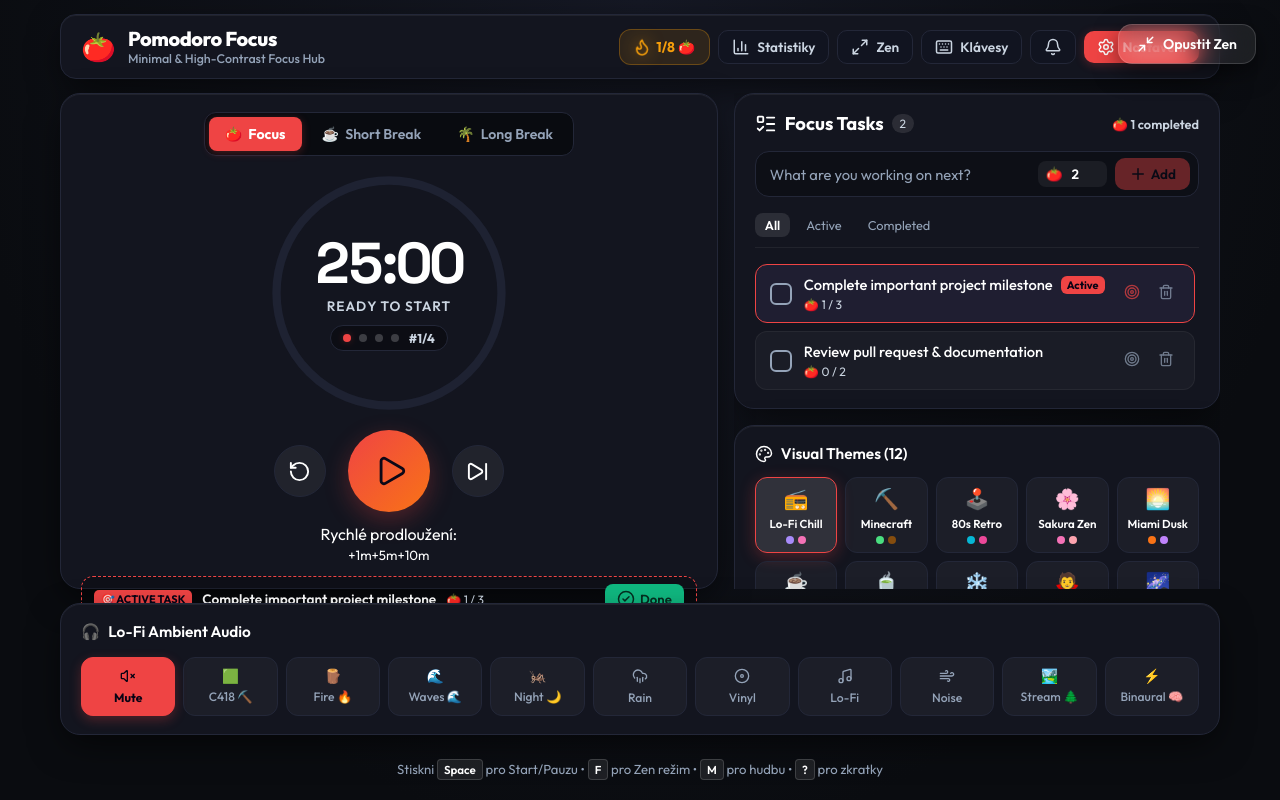
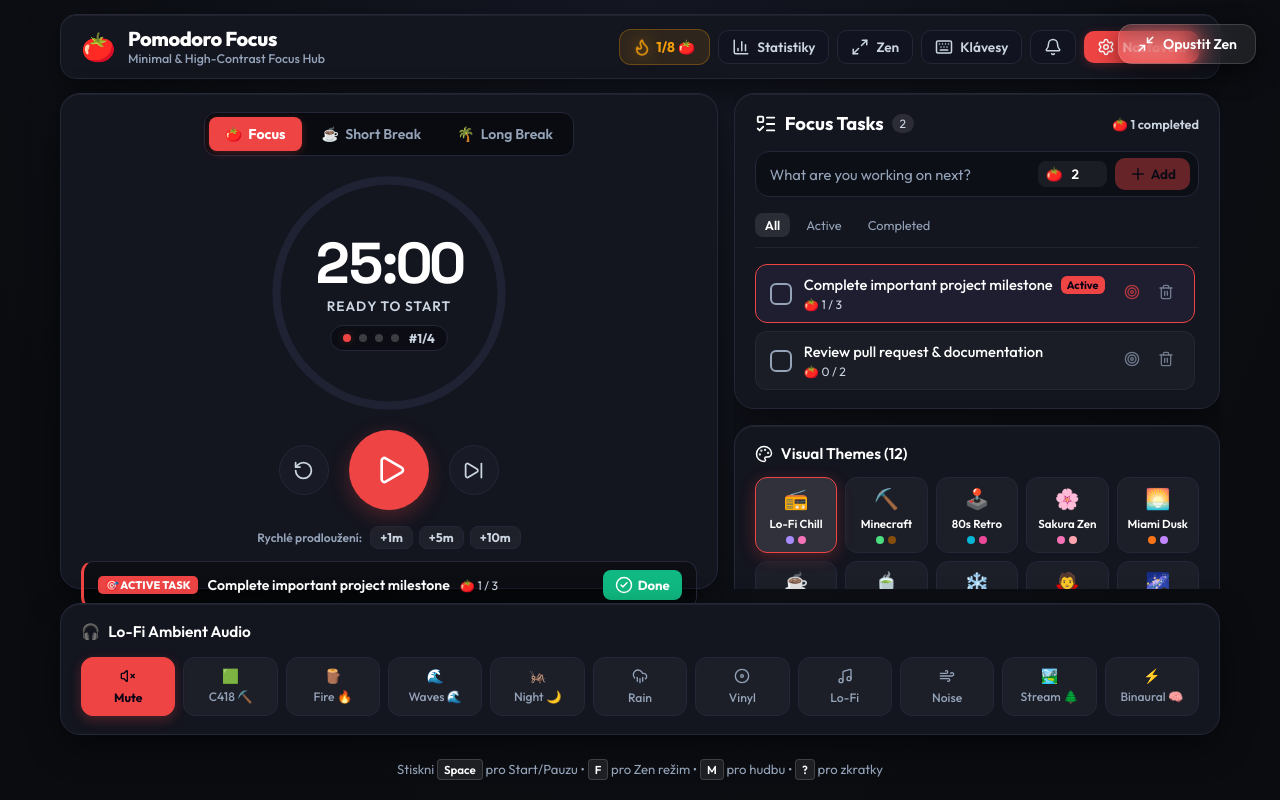
Before and after one commit to Andreyy05/pomodoro, a React (Vite) app: page / in a window 1280 px wide. Built offline with nearby package versions, Linux system fonts and the light colour scheme.

Commit message:
style(controls): add tactile button feedback and quick adjustment pills

```diff
--- a/src/index.css
+++ b/src/index.css
@@ -680,7 +680,7 @@ button {
 .timer-controls {
   display: flex;
   align-items: center;
-  gap: 22px;
+  gap: 20px;
 }
 
 .btn-control {
@@ -688,25 +688,27 @@ button {
   align-items: center;
   justify-content: center;
   border-radius: 50%;
-  transition: all 0.2s cubic-bezier(0.4, 0, 0.2, 1);
+  transition: all 0.15s cubic-bezier(0.4, 0, 0.2, 1);
 }
 
 .btn-primary {
-  width: 82px;
-  height: 82px;
-  background: linear-gradient(135deg, var(--accent-primary), var(--accent-secondary));
-  color: #0c0817;
-  box-shadow: 0 8px 24px var(--accent-glow);
+  width: 80px;
+  height: 80px;
+  background: var(--accent-primary);
+  color: #ffffff;
+  border: none;
+  box-shadow: 0 6px 20px var(--accent-glow);
 }
 
 .btn-primary svg {
-  width: 34px;
-  height: 34px;
+  width: 32px;
+  height: 32px;
 }
 
 .btn-primary:hover {
-  transform: scale(1.06);
-  box-shadow: 0 10px 28px var(--accent-glow);
+  transform: scale(1.05);
+  filter: brightness(1.1);
+  box-shadow: 0 8px 26px var(--accent-glow);
 }
 
 .btn-primary:active {
@@ -714,26 +716,63 @@ button {
 }
 
 .btn-secondary {
-  width: 52px;
-  height: 52px;
-  background: rgba(255, 255, 255, 0.06);
+  width: 50px;
+  height: 50px;
+  background: #181b26;
   border: 1px solid var(--card-border);
-  color: var(--text-main);
+  color: var(--text-muted);
 }
 
 .btn-secondary svg {
-  width: 23px;
-  height: 23px;
+  width: 21px;
+  height: 21px;
 }
 
 .btn-secondary:hover {
-  background: rgba(255, 255, 255, 0.14);
-  color: var(--accent-secondary);
+  background: #232738;
+  color: #ffffff;
+  border-color: rgba(255, 255, 255, 0.2);
   transform: scale(1.05);
 }
 
 .translate-x {
   transform: translateX(2px);
+}
+
+/* Quick Adjust Controls */
+.quick-adjust-row {
+  display: flex;
+  align-items: center;
+  gap: 8px;
+  margin-top: 4px;
+}
+
+.quick-adjust-label {
+  font-size: 0.75rem;
+  color: var(--text-dim);
+  font-weight: 600;
+}
+
+.quick-adjust-buttons {
+  display: flex;
+  gap: 6px;
+}
+
+.btn-quick-adjust {
+  padding: 3px 9px;
+  background: rgba(255, 255, 255, 0.05);
+  border: 1px solid var(--card-border);
+  border-radius: 8px;
+  color: var(--text-muted);
+  font-size: 0.78rem;
+  font-weight: 700;
+  transition: all 0.15s ease;
+}
+
+.btn-quick-adjust:hover {
+  background: rgba(255, 255, 255, 0.12);
+  color: #ffffff;
+  border-color: var(--accent-primary);
 }
 
 /* Active Pinned Task Banner */
@@ -742,9 +781,10 @@ button {
   display: flex;
   align-items: center;
   justify-content: space-between;
-  padding: 7px 12px;
-  background: rgba(0, 0, 0, 0.2);
-  border: 1px dashed var(--accent-primary);
+  padding: 8px 14px;
+  background: rgba(0, 0, 0, 0.35);
+  border: 1px solid var(--card-border);
+  border-left: 3px solid var(--accent-primary);
   border-radius: 12px;
   gap: 10px;
 }
@@ -762,15 +802,15 @@ button {
   font-size: 0.68rem;
   text-transform: uppercase;
   background: var(--accent-primary);
-  color: #070314;
-  font-weight: 700;
+  color: #ffffff;
+  font-weight: 800;
   padding: 2px 7px;
   border-radius: 5px;
   white-space: nowrap;
 }
 
 .active-task-title {
-  font-size: 0.85rem;
+  font-size: 0.88rem;
   font-weight: 600;
   color: var(--text-main);
   white-space: nowrap;
@@ -779,7 +819,7 @@ button {
 }
 
 .active-task-pomos {
-  font-size: 0.75rem;
+  font-size: 0.76rem;
   color: var(--text-muted);
   white-space: nowrap;
 }
@@ -790,11 +830,11 @@ button {
   gap: 5px;
   padding: 6px 12px;
   background: var(--success);
-  color: #042f20;
+  color: #ffffff;
   font-size: 0.82rem;
-  font-weight: 600;
+  font-weight: 700;
   border-radius: 8px;
-  transition: transform 0.15s ease;
+  transition: all 0.15s ease;
   white-space: nowrap;
 }
 
```
